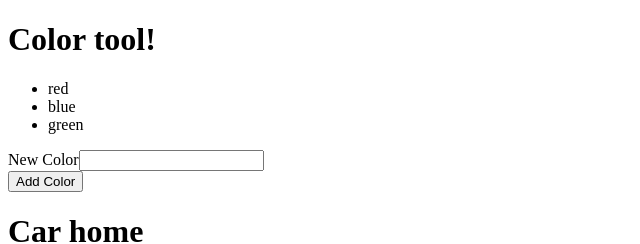
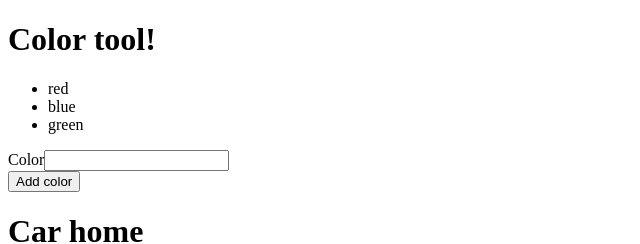
Before and after one commit to stephenhales/Angular-training, an Angular app in the folder demo-app/: page / in a window 1280 px wide. Shown: the top 244 px of the page, without its empty margins (0-640 px from the left). Built offline with nearby package versions, Linux system fonts and the light colour scheme.

Commit message:
demo-app - create form for adding color. Use event emitter to send the data back to the parent component

```diff
--- a/demo-app/src/app/color-tool/color-tool.module.ts
+++ b/demo-app/src/app/color-tool/color-tool.module.ts
@@ -4,9 +4,10 @@ import { ColorHomeComponent } from './components/color-home/color-home.component
 import { ReactiveFormsModule } from '@angular/forms';
 
 import { SharedModule } from '../shared/shared.module';
+import { ColorFormComponent } from './components/color-form/color-form.component';
 
 @NgModule({
-  declarations: [ColorHomeComponent],
+  declarations: [ColorHomeComponent, ColorFormComponent],
   imports: [
     CommonModule, ReactiveFormsModule, SharedModule,
   ],
--- /dev/null
+++ b/demo-app/src/app/color-tool/components/color-form/color-form.component.html
@@ -0,0 +1,8 @@
+<form [formGroup]="colorForm">
+    <div>
+      <label for="color-input">Color</label>
+      <input type="text" id="color-input"
+        formControlName="color">
+    </div>
+    <button type="button" (click)="doSubmitColor()">{{buttonText}}</button>
+  </form>
--- /dev/null
+++ b/demo-app/src/app/color-tool/components/color-form/color-form.component.ts
@@ -0,0 +1,37 @@
+import { Component, OnInit, Input, Output, EventEmitter } from '@angular/core';
+import { FormGroup, FormBuilder } from '@angular/forms';
+
+@Component({
+  selector: 'color-form',
+  templateUrl: './color-form.component.html',
+  styleUrls: ['./color-form.component.css']
+})
+export class ColorFormComponent implements OnInit {
+
+  colorForm: FormGroup;
+
+  @Input()
+  buttonText = 'Submit form';
+
+  @Output()
+  public submitColor = new EventEmitter<string>();
+
+  // private fb: FormBuilder;
+
+  // construct(fb: FormBuilder){
+  //   this.fb = fb;
+  // }
+
+  constructor(private fb: FormBuilder) { }
+
+  ngOnInit() {
+    this.colorForm = this.fb.group({
+      color: '',
+    });
+  }
+
+  doSubmitColor() {
+    this.submitColor.emit(this.colorForm.value.color);
+  }
+
+}
--- a/demo-app/src/app/color-tool/components/color-home/color-home.component.html
+++ b/demo-app/src/app/color-tool/components/color-home/color-home.component.html
@@ -9,11 +9,4 @@
   </ng-container> -->
 </ul>
 
-<form [formGroup]="colorForm">
-  <div>
-    <label for="new-color-input">New Color</label>
-    <input type="text" id="new-color-input"
-      formControlName="newColor">
-  </div>
-  <button type="button" (click)="addColor()">Add Color</button>
-</form>
+<color-form (submitColor)="addColor($event)" buttonText="Add color"></color-form>
--- a/demo-app/src/app/color-tool/components/color-home/color-home.component.ts
+++ b/demo-app/src/app/color-tool/components/color-home/color-home.component.ts
@@ -1,5 +1,4 @@
 import { Component, OnInit } from '@angular/core';
-import { FormBuilder, FormGroup } from '@angular/forms';
 
 @Component({
   selector: 'color-home',
@@ -11,24 +10,13 @@ export class ColorHomeComponent implements OnInit {
   headerText = 'Color tool!';
   colors = [ 'red', 'blue', 'green' ];
 
-  colorForm: FormGroup;
+  constructor() { }
 
-  // private fb: FormBuilder;
+  ngOnInit() { }
 
-  // construct(fb: FormBuilder){
-  //   this.fb = fb;
-  // }
-
-  constructor(private fb: FormBuilder) { }
-
-  ngOnInit() {
-      this.colorForm = this.fb.group({
-        newColor: '',
-      });
-  }
-
-  addColor() {
-    this.colors = this.colors.concat(this.colorForm.value.newColor);
+  addColor(color: string) {
+    this.colors = this
+      .colors.concat(color);
   }
 
 }
```
Also changed, not shown: demo-app/src/app/color-tool/components/color-form/color-form.component.css (added), 1 other file (tests, documents, lock files or other folders).
